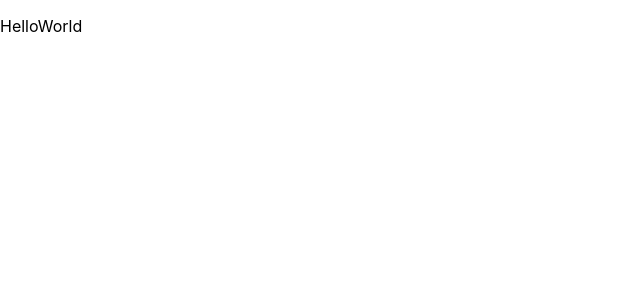
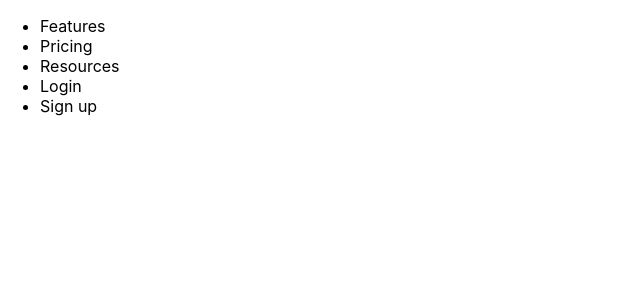
Before and after one commit to Brian-Machiestay/url-shortening, a React (Create React App) app in the folder client-side/: page / in a window 1280 px wide. Shown: the top 300 px of the page, without its empty margins (0-640 px from the left). Built offline with nearby package versions, Linux system fonts and the light colour scheme; the HTML template or start-up script is replaced by a standard one.

Commit message:
create the header component

```diff
--- a/client-side/src/App.js
+++ b/client-side/src/App.js
@@ -1,10 +1,11 @@
+import React from 'react';
 import './App.css';
+import HeaderComponent from './components/header';
+
 
 function App() {
   return (
-    <div className="App">
-      <p>HelloWorld</p>
-    </div>
+     <HeaderComponent />
   );
 }
 
--- /dev/null
+++ b/client-side/src/components/header.jsx
@@ -0,0 +1,17 @@
+import React from "react";
+
+function headerComponent() {
+    return (
+    <div>
+        <ul>
+            <li>Features</li>
+            <li>Pricing</li>
+            <li>Resources</li>
+            <li>Login</li>
+            <li>Sign up</li>
+        </ul>
+    </div>
+    )
+}
+
+export default headerComponent;
```
